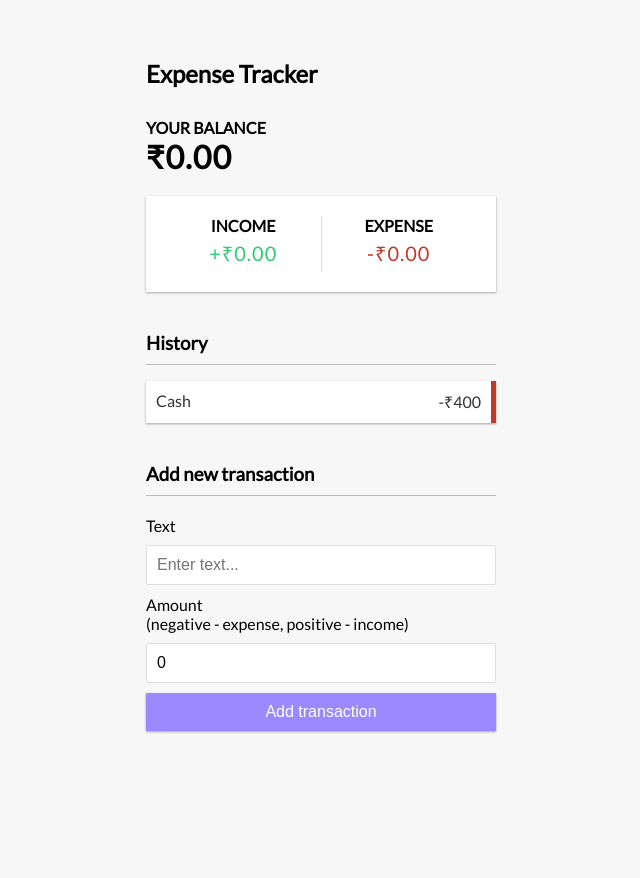
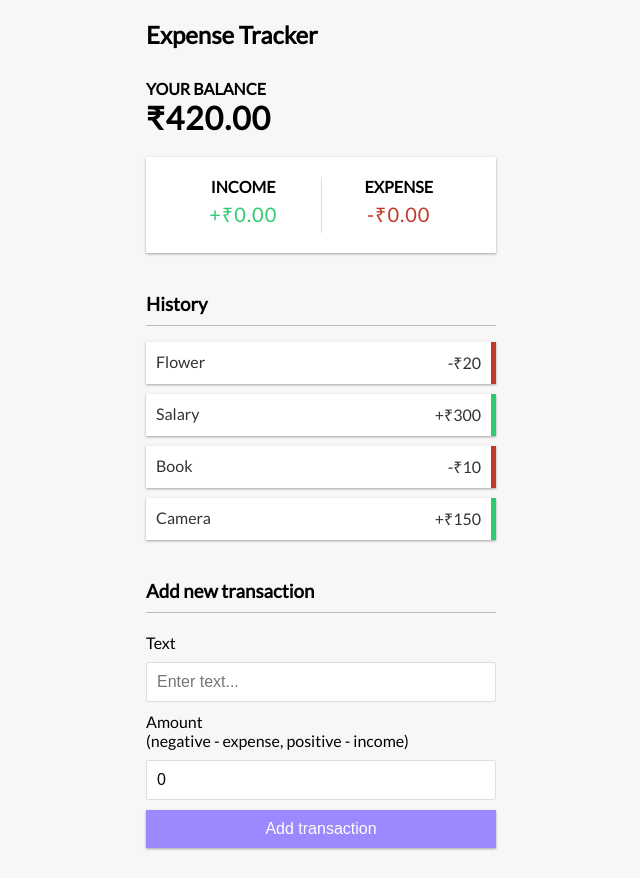
Before and after one commit to jitokj/expense-tracker, a React (Create React App) app: page / in a window 1280 px wide. Shown: the whole page, without its empty margins (319-959 px from the left). Before the commit the page ends 800 px from the top, so only its background shows below. Built offline with nearby package versions, Linux system fonts and the light colour scheme.

Commit message:
added total balnce

```diff
--- a/src/components/Balance.js
+++ b/src/components/Balance.js
@@ -1,10 +1,14 @@
-import React from 'react';
+import React, { useContext } from 'react';
+import {GlobalContext} from "../context/GlobalState";
 
 const Balance = () => {
+    const {transactions} = useContext(GlobalContext);
+    const amounts = transactions.map(transaction => transaction.amount);
+    const total = amounts.reduce((acc, item) => (acc += item), 0).toFixed(2);
     return (
         <>
             <h4>Your Balance</h4>
-            <h1>&#8377;0.00</h1>
+            <h1>&#8377;{total}</h1>
         </>
     );
 };
--- /dev/null
+++ b/src/components/Transaction.js
@@ -0,0 +1,13 @@
+import React from 'react';
+
+const Transaction = ({transaction}) => {
+    const sign = transaction.amount < 0 ? '-' : '+';
+    return (
+        <li className={transaction.amount < 0 ? "minus": "plus"}>
+        {transaction.text} <span>{sign}&#8377;{Math.abs(transaction.amount)}</span>
+        <button className="delete-btn">x</button>
+      </li>
+    );
+};
+
+export default Transaction;
--- a/src/components/TransactionList.js
+++ b/src/components/TransactionList.js
@@ -1,13 +1,17 @@
-import React from 'react';
+import React,{useContext} from 'react';
+import {GlobalContext} from "../context/GlobalState";
+import Transaction from './Transaction';
 
 const TransactionList = () => {
+  const {transactions} = useContext(GlobalContext);
     return (
         <>
             <h3>History</h3>
       <ul className="list">
-         <li className="minus">
-          Cash <span>-&#8377;400</span><button className="delete-btn">x</button>
-        </li>
+      {transactions.map(transaction=>(
+        <Transaction key={transaction.id} transaction={transaction} />
+      ))}
+
       </ul>
         </>
     );
```
